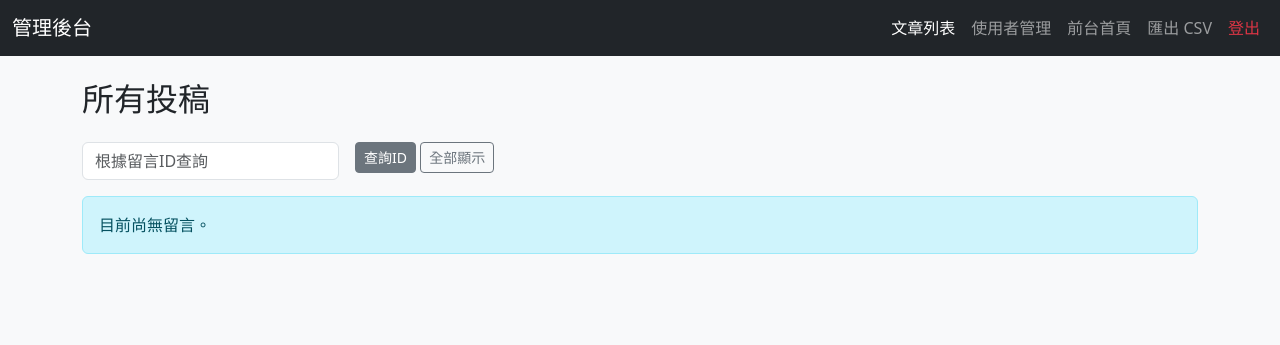
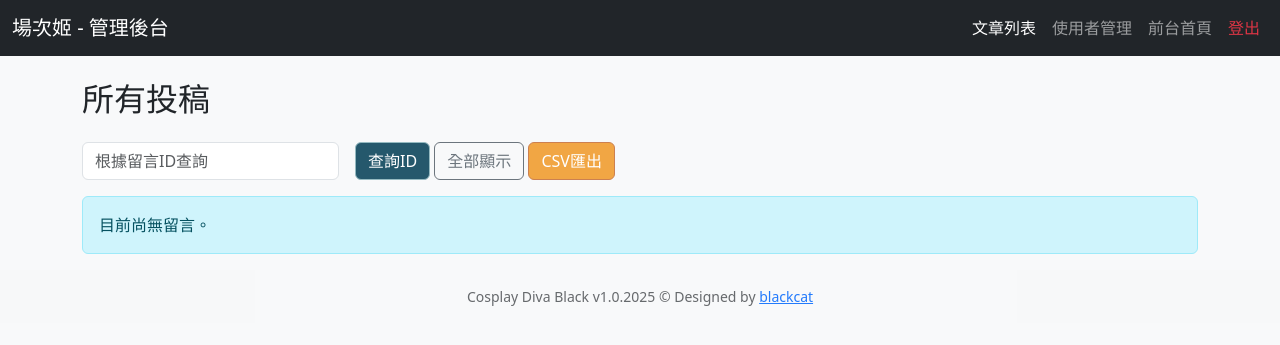
Before and after one commit to minexo79/AniconDiva, a Flask app: page /admin in a window 1280 px wide. Shown: the top 345 px of the page. Run offline with Flask 3, Linux system fonts and the light colour scheme; the visitor is signed in with stand-in values (Sample User, id 1); data that the repository does not hold is empty.

Commit message:
modify the website, add nickname in db

```diff
--- a/app.py
+++ b/app.py
@@ -17,46 +17,14 @@ HASH_SALT = config.get('security', 'hash_salt')
 app = Flask(__name__)
 app.secret_key = SECRET_KEY
 
-# --- 資料表初始化 ---
-def hash_password(password):
-    import hashlib
-    salted = HASH_SALT + password
-    return hashlib.sha256(salted.encode('utf-8')).hexdigest()
 
-def init_db():
-    import sqlite3
-    with sqlite3.connect(DB_PATH) as conn:
-        c = conn.cursor()
-        # 留言表
-        c.execute('''
-            CREATE TABLE IF NOT EXISTS posts (
-                id INTEGER PRIMARY KEY AUTOINCREMENT,
-                content TEXT NOT NULL,
-                timestamp TEXT NOT NULL,
-                ip TEXT NOT NULL,
-                user_agent TEXT NOT NULL
-            )
-        ''')
-        # 用戶表
-        c.execute('''
-            CREATE TABLE IF NOT EXISTS users (
-                id INTEGER PRIMARY KEY AUTOINCREMENT,
-                username TEXT NOT NULL UNIQUE,
-                password TEXT NOT NULL
-            )
-        ''')
-        # admin預設帳號
-        c.execute('SELECT COUNT(*) FROM users WHERE username=?', ('admin',))
-        if c.fetchone()[0] == 0:
-            c.execute('INSERT INTO users (username, password) VALUES (?, ?)', (
-                'admin', hash_password(ADMIN_PSWD)
-            ))
-        conn.commit()
 
 # --- 藍圖註冊 ---
 app.register_blueprint(post_bp)   # 一般功能
 app.register_blueprint(admin_bp)  # 管理員功能
 
 if __name__ == '__main__':
+    # 資料庫相關初始化
+    setup_config(DB_PATH, ADMIN_PSWD, HASH_SALT)
     init_db()
     app.run(host='0.0.0.0', port=5000, debug=True)
--- a/source/admin.py
+++ b/source/admin.py
@@ -77,10 +77,11 @@ def view_post(post_id):
 
     _post = {
         'id': post[0][0],
-        'content': post[0][1],
-        'timestamp': post[0][2],
-        'ip': post[0][3],
-        'user_agent': post[0][4]
+        'nickname': post[0][1],
+        'content': post[0][2],
+        'timestamp': post[0][3],
+        'ip': post[0][4],
+        'user_agent': post[0][5]
     }
 
     return render_template('admin_view_post.html', post=_post)
--- a/source/post.py
+++ b/source/post.py
@@ -15,9 +15,10 @@ def index():
     query = request.args.get('q', '')
     # 新增投稿
     if request.method == 'POST':
+        nickname = request.form.get('nickname', '').strip()
         content = request.form.get('content', '').strip()
         if content:
-            insert_post(content, request.remote_addr, request.headers.get('User-Agent'))
+            insert_post(nickname, content, request.remote_addr, request.headers.get('User-Agent'))
         return redirect(url_for('post.index'))
     # 查詢邏輯
     if post_id:
@@ -27,7 +28,7 @@ def index():
     else:
         rows = get_all_posts()
     posts = [
-        {'id': row[0], 'content': row[1], 'timestamp': row[2], 'ip': row[3], 'user_agent': row[4]}
+        {'id': row[0], 'content': row[2], 'timestamp': row[3], 'ip': row[4], 'user_agent': row[5]}
         for row in rows
     ]
     return render_template('index.html', posts=posts, query=query)
--- /dev/null
+++ b/static/theme.css
@@ -0,0 +1,131 @@
+/* theme.css - 自訂配色 */
+
+:root {
+    --light-grey: #FBFBFB;
+    --blue-grey: #95BAC1;
+    --gold-orange: #F1A644;
+    --brown-orange: #CC8050;
+    --deep-blue: #25586C;
+}
+
+/* 背景用主色 */
+.bg-main      { background-color: var(--deep-blue) !important; }
+.bg-lightgrey { background-color: var(--light-grey) !important; }
+.bg-bluegrey  { background-color: var(--blue-grey) !important; }
+.bg-orangegold { background-color: var(--gold-orange) !important; }
+.bg-brownorange { background-color: var(--brown-orange) !important; }
+
+/* 文字顏色 */
+.text-main      { color: var(--deep-blue) !important; }
+.text-lightgrey { color: var(--light-grey) !important; }
+.text-bluegrey  { color: var(--blue-grey) !important; }
+.text-orangegold { color: var(--gold-orange) !important; }
+.text-brownorange { color: var(--brown-orange) !important; }
+
+/* 按鈕設計 */
+.btn-lightgrey {
+    color: var(--deep-blue);
+    background-color: var(--light-grey);
+    border-color: var(--blue-grey);
+    transition: background 0.2s, color 0.2s;
+}
+.btn-lightgrey:hover, .btn-lightgrey:focus {
+    background-color: var(--blue-grey);
+    color: #fff;
+    border-color: var(--deep-blue);
+}
+
+.btn-bluegrey {
+    color: #fff;
+    background-color: var(--blue-grey);
+    border-color: var(--deep-blue);
+    transition: background 0.2s, color 0.2s;
+}
+.btn-bluegrey:hover, .btn-bluegrey:focus {
+    background-color: var(--deep-blue);
+    color: #fff;
+    border-color: var(--blue-grey);
+}
+
+.btn-orangegold {
+    color: #fff;
+    background-color: var(--gold-orange);
+    border-color: var(--brown-orange);
+    transition: background 0.2s, color 0.2s;
+}
+.btn-orangegold:hover, .btn-orangegold:focus {
+    background-color: var(--brown-orange);
+    color: #fff;
+    border-color: var(--gold-orange);
+}
+
+.btn-brownorange {
+    color: #fff;
+    background-color: var(--brown-orange);
+    border-color: var(--gold-orange);
+    transition: background 0.2s, color 0.2s;
+}
+.btn-brownorange:hover, .btn-brownorange:focus {
+    background-color: var(--gold-orange);
+    color: var(--deep-blue);
+    border-color: var(--brown-orange);
+}
+
+.btn-deepblue {
+    color: #fff;
+    background-color: var(--deep-blue);
+    border-color: var(--blue-grey);
+    transition: background 0.2s, color 0.2s;
+}
+.btn-deepblue:hover, .btn-deepblue:focus {
+    background-color: var(--blue-grey);
+    color: var(--deep-blue);
+    border-color: var(--deep-blue);
+}
+
+/* 可選：覆蓋部分 Bootstrap 內建色系（non-destructive，不會影響 alert、badge 等，只動 .btn） */
+.btn-primary {
+    background-color: var(--blue-grey);
+    border-color: var(--deep-blue);
+    color: #fff;
+}
+.btn-primary:hover, .btn-primary:focus {
+    background-color: var(--deep-blue);
+    border-color: var(--blue-grey);
+    color: #fff;
+}
+.btn-secondary {
+    background-color: var(--gold-orange);
+    border-color: var(--brown-orange);
+    color: #fff;
+}
+.btn-secondary:hover, .btn-secondary:focus {
+    background-color: var(--brown-orange);
+    border-color: var(--gold-orange);
+    color: #fff;
+}
+.btn-light {
+    background-color: var(--light-grey);
+    border-color: var(--blue-grey);
+    color: var(--deep-blue);
+}
+.btn-light:hover, .btn-light:focus {
+    background-color: var(--blue-grey);
+    border-color: var(--deep-blue);
+    color: #fff;
+}
+
+/* 卡片與表單的細節修飾 */
+.card {
+    border-color: var(--blue-grey);
+}
+.card-header, .card-footer {
+    background-color: var(--light-grey);
+    color: var(--deep-blue);
+}
+.form-control:focus {
+    border-color: var(--blue-grey);
+    box-shadow: 0 0 0 0.2rem rgba(37, 88, 108, 0.2);
+}
+
+/* 可擴充: Loader, Badge, Nav...等 */
--- a/templates/admin.html
+++ b/templates/admin.html
@@ -1,10 +1,8 @@
 <!DOCTYPE html>
 <html lang="zh-Hant">
     <head>
-    <meta charset="UTF-8">
-    <meta name="viewport" content="width=device-width, initial-scale=1">
-    <title>後臺管理</title>
-    <link href="https://cdn.jsdelivr.net/npm/bootstrap@5.3.3/dist/css/bootstrap.min.css" rel="stylesheet">
+        {% include 'header.html' %}
+        <title>場次姬 管理後台</title>
     </head>
     <body class="bg-light">
         {% include 'admin_navbar.html' %}
@@ -12,11 +10,13 @@
             <h2 class="mb-4">所有投稿</h2>
             <form class="row g-3 mb-3" method="get" action="">
                 <div class="col-auto">
-            <input type="number" name="id" class="form-control" placeholder="根據留言ID查詢" min="1" value="{{ request.args.get('id','') }}">
+                    <input type="number" name="id" class="form-control" placeholder="根據留言ID查詢" min="1"
+                        value="{{ request.args.get('id','') }}">
                 </div>
                 <div class="col-auto">
-            <button type="submit" class="btn btn-secondary btn-sm">查詢ID</button>
-            <a href="{{ url_for('admin.admin_index') }}" class="btn btn-outline-secondary btn-sm">全部顯示</a>
+                    <button type="submit" class="btn btn-deepblue">查詢ID</button>
+                    <a href="{{ url_for('admin.admin_index') }}" class="btn btn-outline-secondary">全部顯示</a>
+                    <a href="{{ url_for('admin.export') }}" class="btn btn-secondary">CSV匯出</a>
                 </div>
             </form>
             {% if posts %}
@@ -24,6 +24,7 @@
                 <thead>
                     <tr>
                         <th>ID</th>
+                        <th>暱稱</th>
                         <th>內容</th>
                         <th>時間</th>
                         <th>IP</th>
@@ -34,23 +35,25 @@
                     {% for post in posts %}
                     <tr>
                         <td>{{ post[0] }}</td>
+                        <td>{{ post[1] }}</td>
                         <td>
-                    {{ post[1][:40] }}{% if post[1]|length > 40 %}...{% endif %}
-                    <a href="{{ url_for('admin.view_post', post_id=post[0]) }}" class="btn btn-sm btn-secondary ms-2" target="_blank">
+                            {{ post[2][:35] }}{% if post[2]|length > 35 %}...{% endif %}
+                            <a href="{{ url_for('admin.view_post', post_id=post[0]) }}"
+                                class="btn btn-sm btn-secondary ms-2">
                                 查看全文
                             </a>
                         </td>
-                <td>{{ post[2] }}</td>
+                        <td>{{ post[3] }}</td>
                         <td>
-                    {{ post[3] }}
-                    <a class="btn btn-sm btn-info ms-2"
-                    target="_blank"
-                    href="https://whatismyipaddress.com/ip/{{ post[3] }}">
+                            {{ post[4] }}
+                            <a class="btn btn-sm btn-info ms-2" target="_blank"
+                                href="https://whatismyipaddress.com/ip/{{ post[4] }}">
                                 查詢位置
                             </a>
                         </td>
                         <td>
-                    <form method="post" action="{{ url_for('admin.delete', post_id=post[0]) }}" onsubmit="return confirm('確定刪除?');" style="display:inline;">
+                            <form method="post" action="{{ url_for('admin.delete', post_id=post[0]) }}"
+                                onsubmit="return confirm('確定刪除?');" style="display:inline;">
                                 <button type="submit" class="btn btn-sm btn-danger">刪除</button>
                             </form>
                         </td>
@@ -62,7 +65,8 @@
             <div class="alert alert-info">目前尚無留言。</div>
             {% endif %}
         </div>
-
         <script src="https://cdn.jsdelivr.net/npm/bootstrap@5.3.3/dist/js/bootstrap.bundle.min.js"></script>
+        <!-- Footer -->
+        {% include 'footer.html' %}
     </body>
 </html>
--- a/templates/admin_navbar.html
+++ b/templates/admin_navbar.html
@@ -1,7 +1,7 @@
 <!-- templates/admin_navbar.html -->
 <nav class="navbar navbar-expand-lg navbar-dark bg-dark mb-4">
   <div class="container-fluid">
-    <a class="navbar-brand" href="{{ url_for('admin.admin_index') }}">管理後台</a>
+    <a class="navbar-brand" href="{{ url_for('admin.admin_index') }}">場次姬 - 管理後台</a>
     <button class="navbar-toggler" type="button" data-bs-toggle="collapse" data-bs-target="#navbarNav" aria-controls="navbarNav" aria-expanded="false" aria-label="Toggle navigation">
       <span class="navbar-toggler-icon"></span>
     </button>
@@ -17,9 +17,6 @@
           <a class="nav-link" href="{{ url_for('post.index') }}" target="_blank">前台首頁</a>
         </li>
         <li class="nav-item">
-          <a class="nav-link" href="{{ url_for('admin.export') }}">匯出 CSV</a>
-        </li>
-        <li class="nav-item">
           <a class="nav-link text-danger" href="{{ url_for('admin.logout') }}">登出</a>
         </li>
       </ul>
--- /dev/null
+++ b/templates/footer.html
@@ -0,0 +1,3 @@
+<footer class="bg-body-tertiary text-center text-muted py-3 mt-auto small" style="opacity:0.9;">
+    Cosplay Diva Black v1.0.2025 &copy; Designed by <a href="https://github.com/minexo79"/>blackcat</a>
+</footer>
--- /dev/null
+++ b/templates/header.html
@@ -0,0 +1,4 @@
+<meta charset="UTF-8">
+<meta name="viewport" content="width=device-width, initial-scale=1">
+<link href="https://cdn.jsdelivr.net/npm/bootstrap@5.3.3/dist/css/bootstrap.min.css" rel="stylesheet">
+<link href="{{ url_for('static', filename='theme.css') }}" rel="stylesheet">
```
Also changed, not shown: source/dba.py (+51 -12 lines), templates/admin_users.html (+28 -30 lines), templates/admin_view_post.html (+3 -4 lines), templates/index.html (+17 -11 lines), templates/login.html (+6 -5 lines), templates/navbar.html (added, +16 -0 lines). Lines whose indentation alone changed are shown as unchanged.
